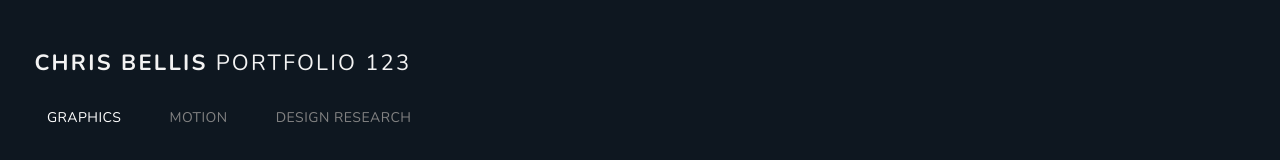
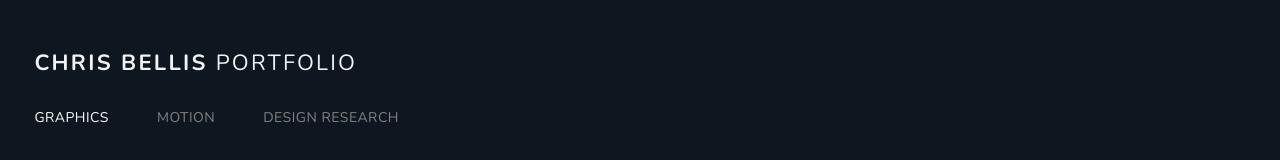
Before and after one commit to badmandookie/portfolio, a plain HTML site: page index.html in a window 1280 px wide. Shown: the top 160 px of the page. Drawn offline with nearby package versions, Linux system fonts and the light colour scheme.

Commit message:
return to original

```diff
--- a/index.html
+++ b/index.html
@@ -98,7 +98,7 @@
 
     <header class="ae-container-fluid ae-container-fluid--inner">
       <div class="ae-container-fluid ae-container-fluid--inner">
-        <h1 style="clear: both; float: left;" class="rk-logo"><a class="inside-logo" href="index.html"><header>CHRIS BELLIS <span class="dp">Portfolio 123</span></header></a>
+        <h1 style="clear: both; float: left;" class="rk-logo"><a class="inside-logo" href="index.html"><header>CHRIS BELLIS <span class="dp">Portfolio</span></header></a>
         <!--<h1 style="float:right;" class="rk-logo"><a class="inside-logo" href="index_research.html"><header><span class="dp" style="color:#787878;"> > Design Research Portfolio</span></header></a>
 -->
         <nav class="rk-navigation" style="clear: both; float: right;">
```
